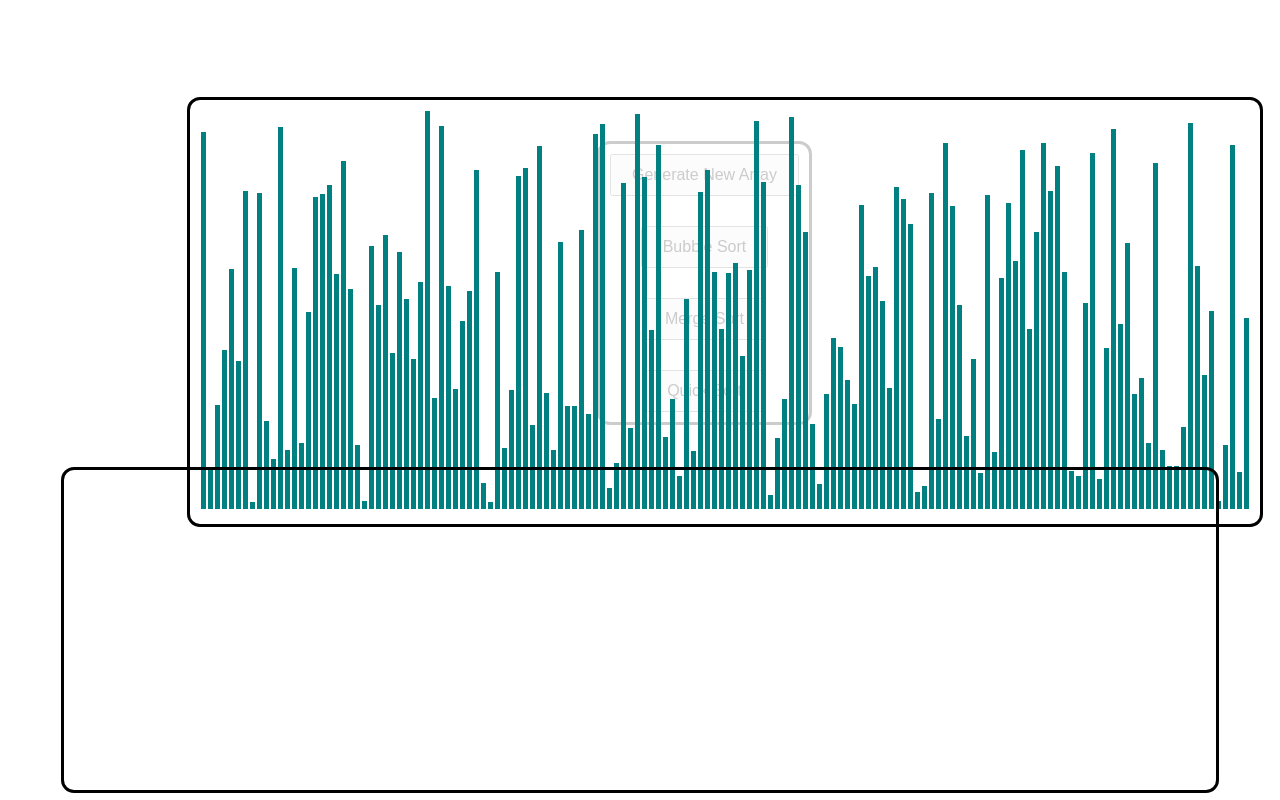
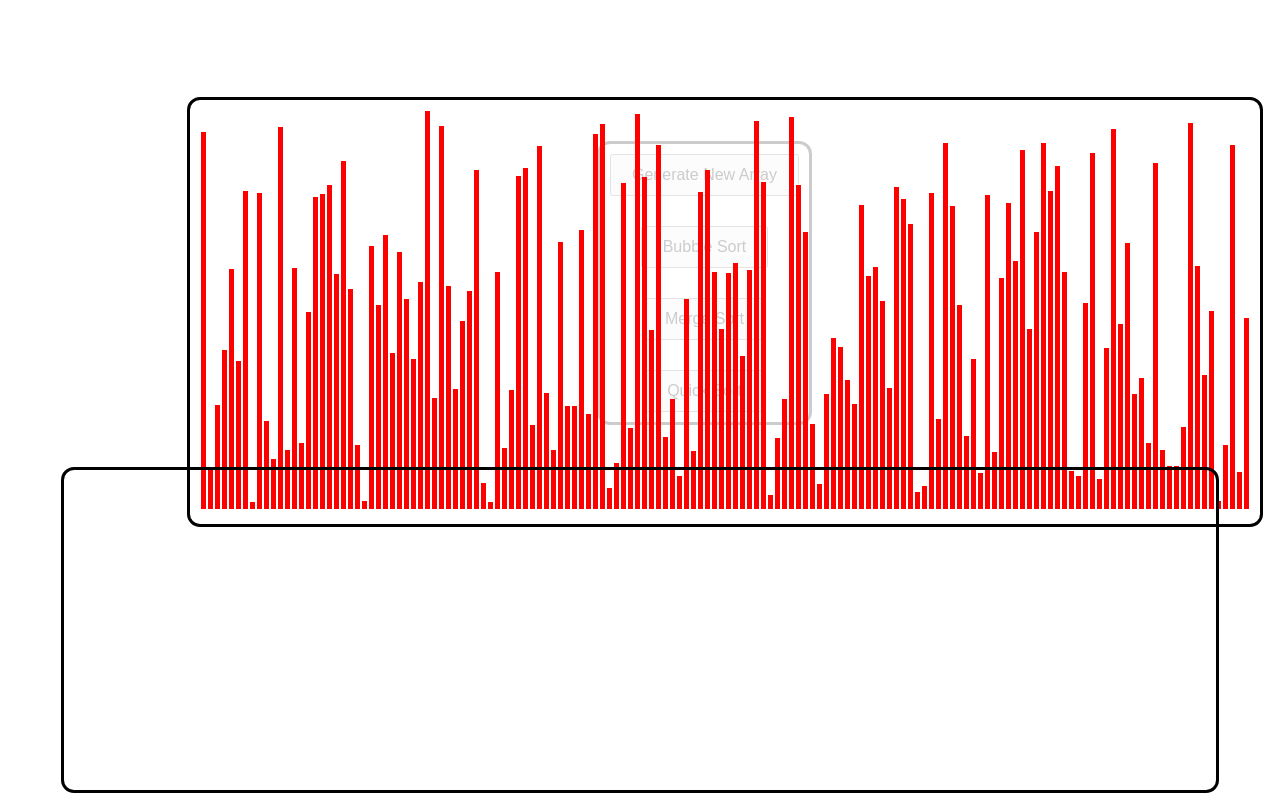
Before and after one commit to amusci/algo-learn-tool, a React (Create React App) app in the folder algo-learning-tool/: page / in a window 1280 px wide. Built offline with nearby package versions, Linux system fonts and the light colour scheme.

Commit message:
add colors to show sorted position

```diff
--- a/algo-learning-tool/src/algoVisualizer/visualizer.css
+++ b/algo-learning-tool/src/algoVisualizer/visualizer.css
@@ -21,7 +21,11 @@
     display: inline-block;
     width: 5px;
     margin: 1px;
-    background-color: teal;
+    background-color: red;
+}
+
+.array-bar.sorted {
+    background-color: green;
 }
 
 .button-container {
--- a/algo-learning-tool/src/algoVisualizer/visualizer.jsx
+++ b/algo-learning-tool/src/algoVisualizer/visualizer.jsx
@@ -3,6 +3,7 @@ import './visualizer.css';
 
 const SortingVisualizer = () => {
     const [array, setArray] = useState([]);
+    const [sortedIndices, setSortedIndices] = useState([]);
 
 
     const resetArray = () => {
@@ -12,6 +13,7 @@ const SortingVisualizer = () => {
             newArray.push(randomNumGen(5, 400));
         }
         setArray(newArray);
+        setSortedIndices([]);
     };
 
     const sleep = (ms) => new Promise(resolve => setTimeout(resolve, ms));
@@ -29,7 +31,7 @@ const SortingVisualizer = () => {
         };
 
         const quickSort = async () => {
-            console.log('Quick Sort');
+            //console.log('Quick Sort');
             const arrayCopy = [...array];
             await quickSorter(arrayCopy, 0, arrayCopy.length - 1);
             setArray(arrayCopy);
@@ -42,6 +44,9 @@ const SortingVisualizer = () => {
                 const pivotIndex = await partition(arr, low, high);
                 await quickSorter(arr, low, pivotIndex - 1);
                 await quickSorter(arr, pivotIndex + 1, high);
+            } else if (low === high) {
+                // mark sorted
+                setSortedIndices(prev => [...prev, low]);
             }
         };
 
@@ -60,6 +65,8 @@ const SortingVisualizer = () => {
             [arr[i + 1], arr[high]] = [arr[high], arr[i + 1]];
             setArray([...arr]);
             await sleep(5);
+
+            setSortedIndices(prev => [...prev, i + 1]);
 
             return i + 1;
         };
@@ -83,7 +90,7 @@ const SortingVisualizer = () => {
             <div className="array-container">
                 {array.map((value, idx) => (
                     <div
-                        className="array-bar"
+                        className={`array-bar ${sortedIndices.includes(idx) ? 'sorted' : ''}`}
                         key={idx}
                         style={{ height: `${value}px` }}
                     ></div>
```
